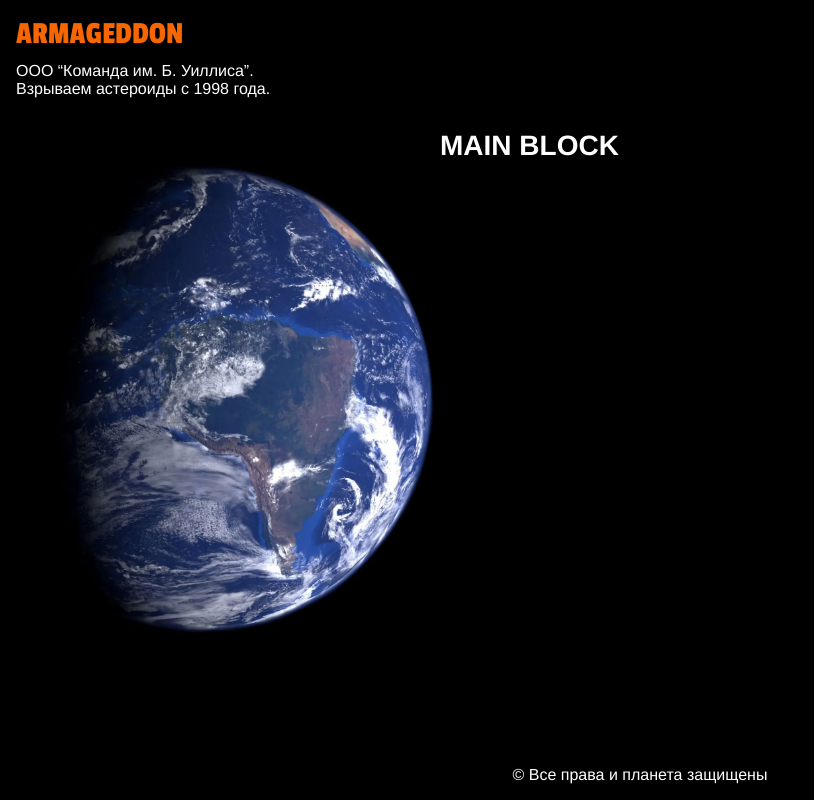
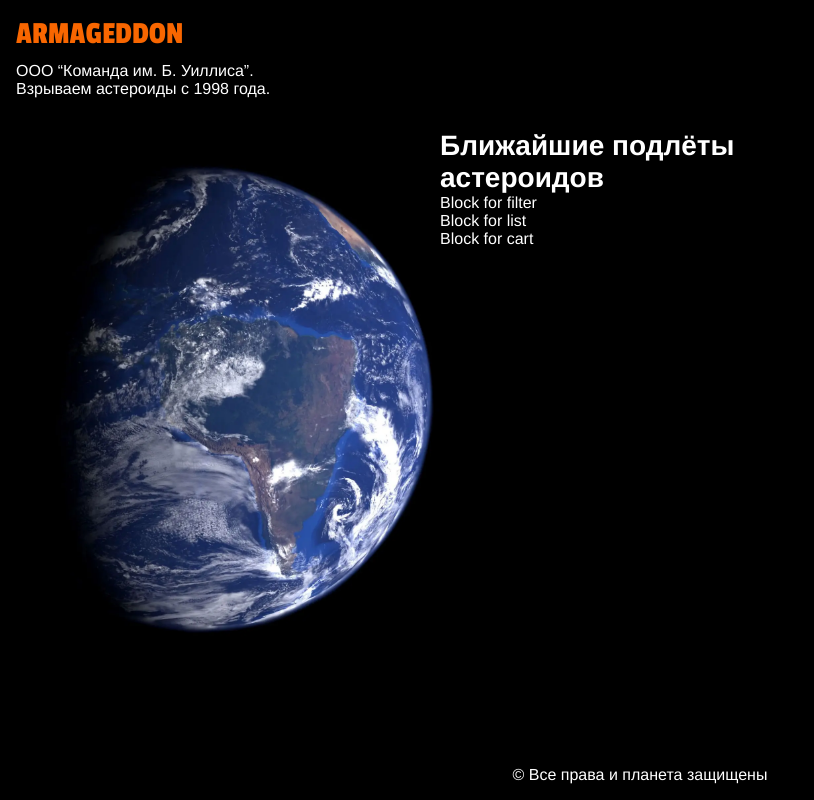
Before and after one commit to amalumian/ta-armageddon, a Next.js app: page / in a window 1280 px wide. Shown: the whole page, without its empty margins (0-814 px from the left). Built offline with nearby package versions, Linux system fonts and the light colour scheme.

Commit message:
Add skeleton for main page

```diff
--- a/app/page.tsx
+++ b/app/page.tsx
@@ -14,7 +14,10 @@ export default function Home() {
         <p>Взрываем астероиды с 1998 года.</p>
       </header>
       <main className={styles.main}>
-        <h2>MAIN BLOCK</h2>
+        <h2>Ближайшие подлёты астероидов</h2>
+        <div>Block for filter</div>
+        <div>Block for list</div>
+        <div>Block for cart</div>
         <div className={styles['logo-container']}>
           <Image
             className={styles.logo}
```
